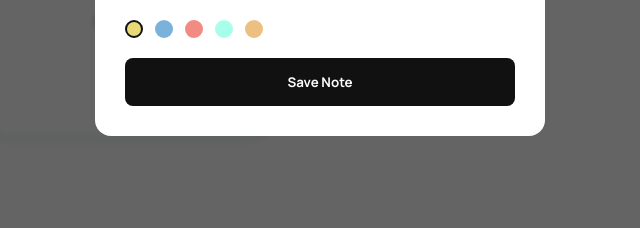
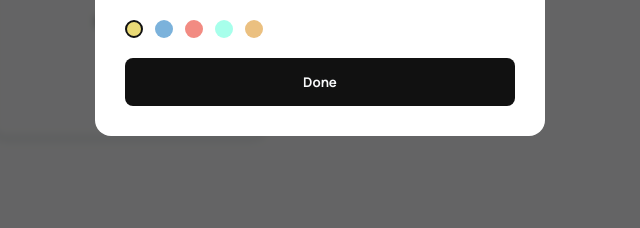
Before and after one commit to paulspective/scribbly, a plain HTML site: page index.html in a window 1280 px wide. Both pictures are taken after typing "Sample" into the empty fields and a click on the button "Add new". Shown: the part 452-680 px from the top of the page, 320-960 px from the left. Drawn offline with Linux system fonts and the light colour scheme.

Commit message:
update save button label

```diff
--- a/index.html
+++ b/index.html
@@ -84,7 +84,7 @@
         <span class="dot" data-color="#a7ffeb" style="background-color: #a7ffeb;"></span>
         <span class="dot" data-color="#ebc080" style="background-color: #ebc080;"></span>
       </div>
-      <button id="save-note-btn">Save Note</button>
+      <button id="save-note-btn">Done</button>
     </div>
   </div>
 
```
